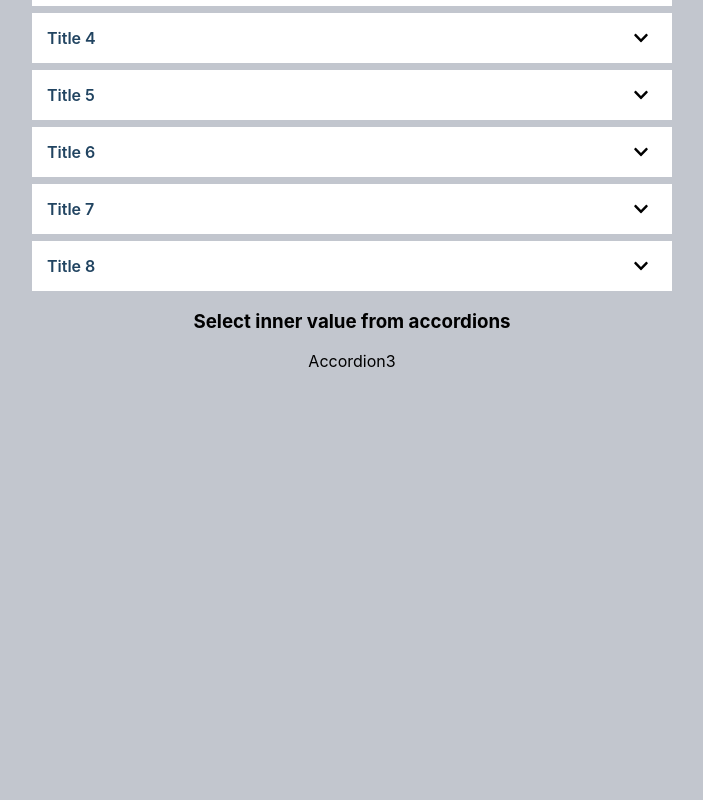
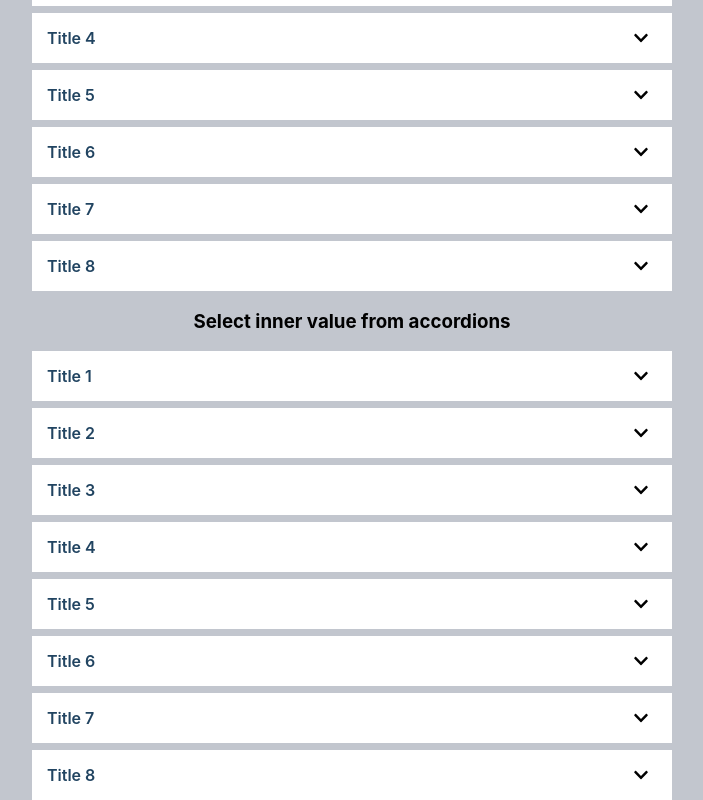
Before and after one commit to akhtarvahid/react-accordions, a React (Create React App) app in the folder react-accordions/: page / in a window 1280 px wide. Shown: the part 770-1570 px from the top of the page, without its empty margins (288-991 px from the left). Before the commit the page ends 1141 px from the top, so only its background shows below. Built offline with nearby package versions, Linux system fonts and the light colour scheme.

Commit message:
accordion3 created

```diff
--- a/react-accordions/src/components/accordion2/SingleToggle.css
+++ b/react-accordions/src/components/accordion2/SingleToggle.css
@@ -25,3 +25,12 @@
     background: #214461;
     color: white;
 }
+
+/* accordion3 style */
+.chip {
+    background: white;
+    color: #214461;
+    border-radius: 50px;
+    margin: 10px;
+    padding: 8px 15px;
+}
--- a/react-accordions/src/components/accordion3/Accordion3.js
+++ b/react-accordions/src/components/accordion3/Accordion3.js
@@ -1,10 +1,49 @@
 import React, { Component } from 'react'
-
+import listArray from "../../utils/data.json";
+import ToggleIcon from '../common/ToggleIcon';
+import '../accordion2/SingleToggle.css';
 export default class Accordion3 extends Component {
+    state = {
+        lists: []
+    }
+    componentDidMount() {
+        this.setState({
+            lists: listArray.map(list => ({ ...list, open: false }))
+        })
+    }
+    accordionRowHandler=(row)=> {
+      const { lists } = this.state;
+      this.setState({
+          lists: lists?.map(list => {
+            return list.id === row.id ?
+             ({...list, open: !list.open }):
+             list
+          })
+      })
+    }
     render() {
+        const { lists } = this.state;
         return (
             <div>
-               Accordion3
+              {lists.map(list =>
+               <React.Fragment key={list.id}>
+                 <div className="acc-heading" onClick={() => this.accordionRowHandler(list)}>
+                  <div>{list.title}</div>
+                  <ToggleIcon state={list.open}/>
+                 </div>
+                 {list.open &&
+                 <div className="body">
+                     {list.content}
+                     <div>
+                        {list.items.map(item =>
+                         <span key={item.id} className="chip">
+                             {item.item}
+                         </span>
+                        )}
+                     </div>
+                 </div>}
+               </React.Fragment>
+              )}
             </div>
         )
     }
```
